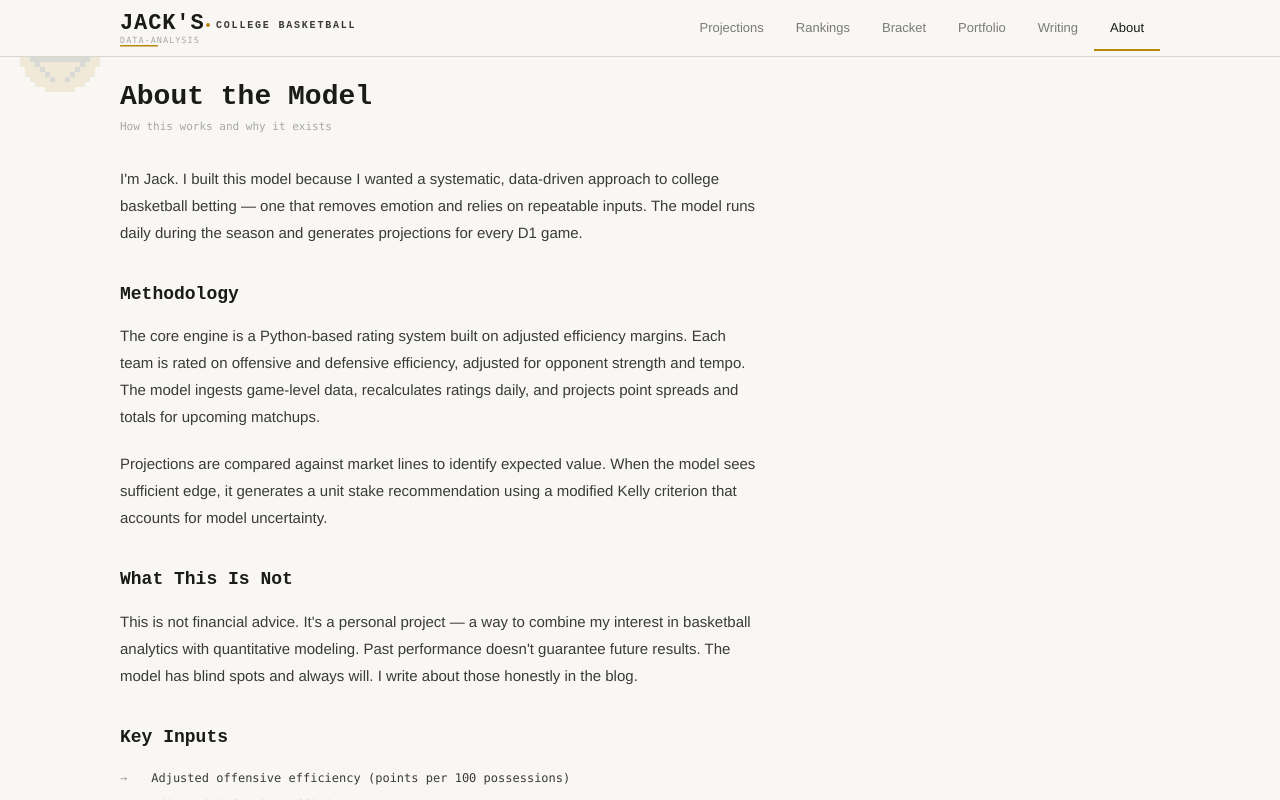
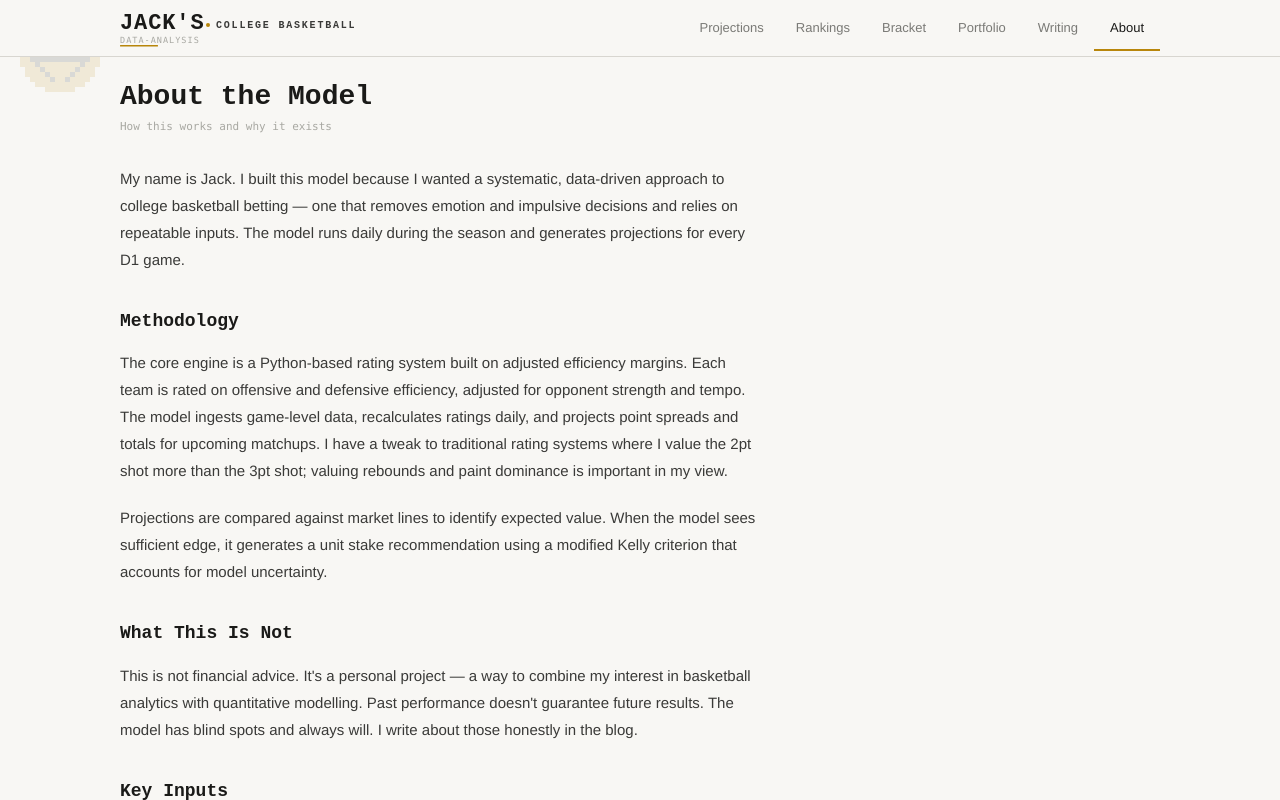
Before and after one commit to jackoo-06/jacks-cbb-site, a React (Vite) app: page / in a window 1280 px wide. Both pictures are taken after a click on the button "About". Shown: the top 800 px of the page. Built offline with nearby package versions, Linux system fonts and the light colour scheme.

Commit message:
Update about page

```diff
--- a/src/App.jsx
+++ b/src/App.jsx
@@ -1029,8 +1029,8 @@ function About() {
 
       <div style={{ fontFamily: font.sans, fontSize: 15, color: C.text, lineHeight: 1.8 }}>
         <p style={{ margin: "0 0 20px 0" }}>
-          I'm Jack. I built this model because I wanted a systematic, data-driven approach to college basketball
-          betting — one that removes emotion and relies on repeatable inputs. The model runs daily during the
+          My name is Jack. I built this model because I wanted a systematic, data-driven approach to college basketball
+          betting — one that removes emotion and impulsive decisions and relies on repeatable inputs. The model runs daily during the
           season and generates projections for every D1 game.
         </p>
 
@@ -1041,7 +1041,7 @@ function About() {
           The core engine is a Python-based rating system built on adjusted efficiency margins. Each team is
           rated on offensive and defensive efficiency, adjusted for opponent strength and tempo. The model
           ingests game-level data, recalculates ratings daily, and projects point spreads and totals for
-          upcoming matchups.
+          upcoming matchups. I have a tweak to traditional rating systems where I value the 2pt shot more than the 3pt shot; valuing rebounds and paint dominance is important in my view.
         </p>
         <p style={{ margin: "0 0 20px 0" }}>
           Projections are compared against market lines to identify expected value. When the model sees
@@ -1054,7 +1054,7 @@ function About() {
         </h3>
         <p style={{ margin: "0 0 20px 0" }}>
           This is not financial advice. It's a personal project — a way to combine my interest in basketball
-          analytics with quantitative modeling. Past performance doesn't guarantee future results. The model
+          analytics with quantitative modelling. Past performance doesn't guarantee future results. The model
           has blind spots and always will. I write about those honestly in the blog.
         </p>
 
@@ -1074,8 +1074,7 @@ function About() {
           Contact
         </h3>
         <p style={{ margin: "0 0 20px 0", color: C.textDim }}>
-          Questions, feedback, or just want to talk hoops? Find me on Twitter at <span style={{ color: C.accent }}>@handle</span> or
-          reach out via email.
+          Questions, feedback, or just want to talk hoops? Find me on Twitter at jackcbb1 <span style={{ color: C.accent }}>@handle</span>
         </p>
       </div>
     </div>
```
